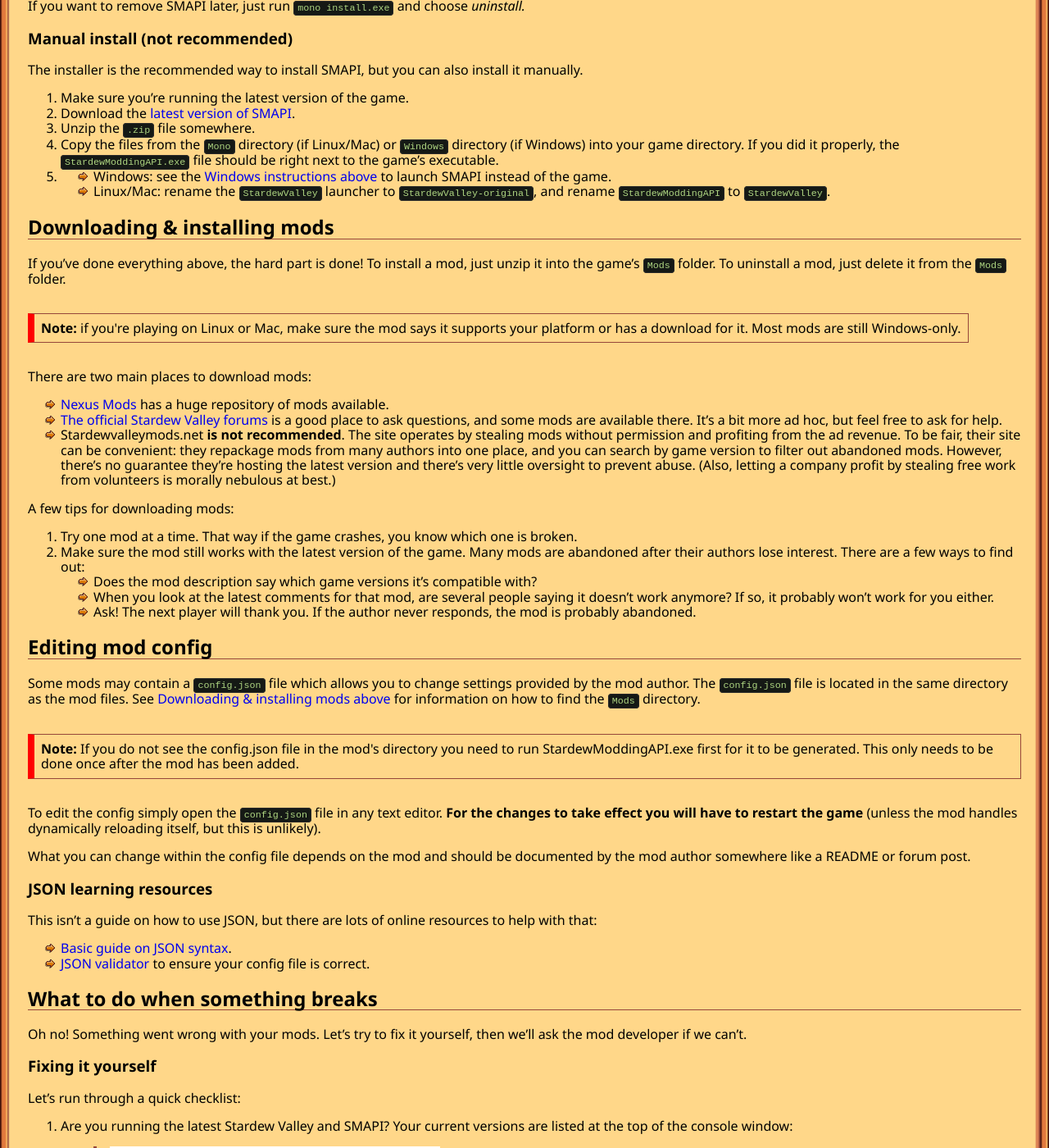
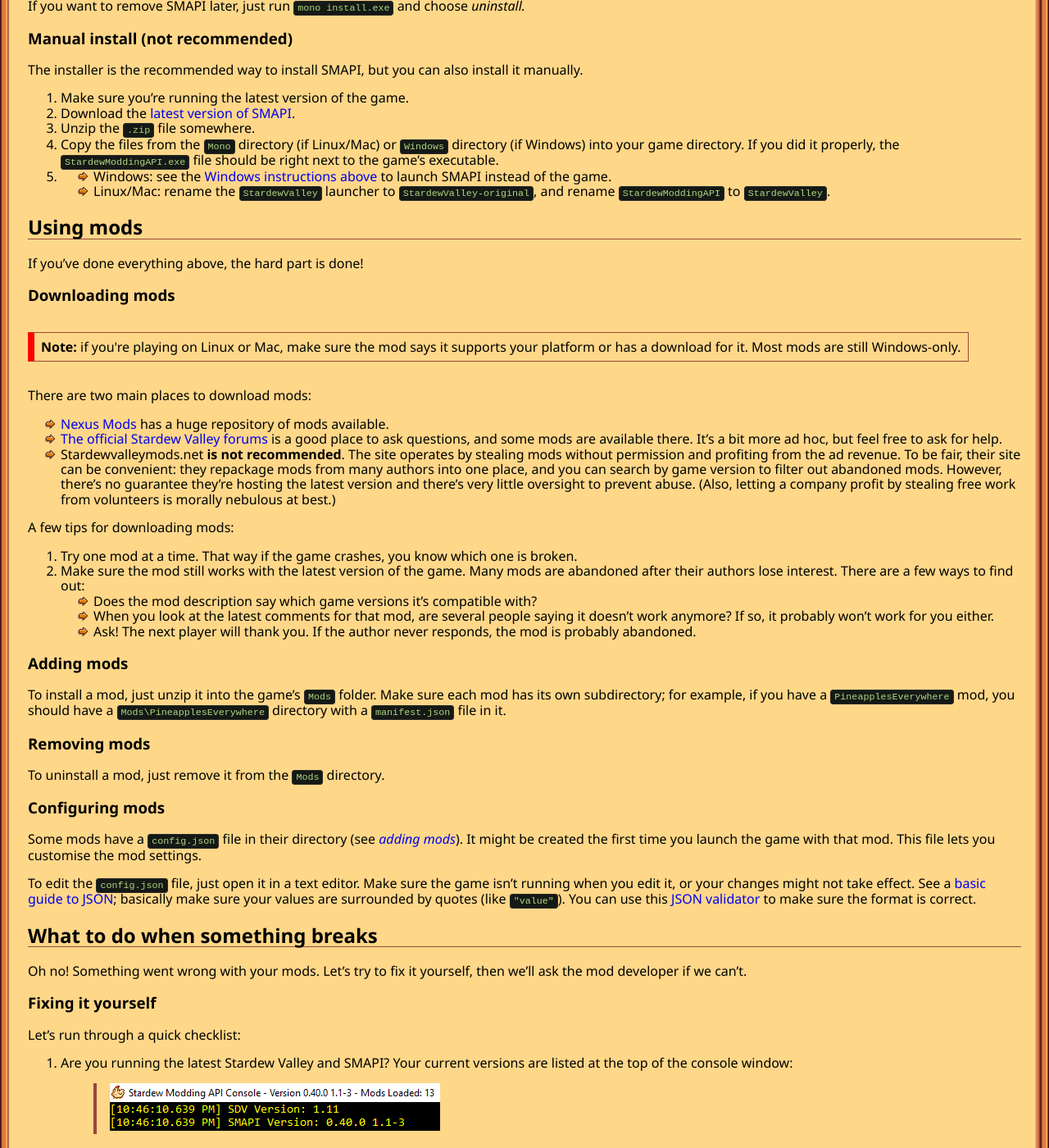
Before and after one commit to Pathoschild/canimod.github.io, a Jekyll site: the page built from guides/using-mods.md, in a window 1280 px wide and 1400 px high, scrolled down 1901 px. Shown: the whole window at 82% size. Built offline with Jekyll 4.4.1, drawn with Linux system fonts in a browser that asks for light colours; nearby versions of some CDN libraries.

Commit message:
combine 'using mod' sections, rewrite a bit

```diff
--- a/guides/using-mods.md
+++ b/guides/using-mods.md
@@ -100,9 +100,10 @@
    * Linux/Mac: rename the `StardewValley` launcher to `StardewValley-original`, and rename
      `StardewModdingAPI` to `StardewValley`.
 
-## Downloading & installing mods
-If you've done everything above, the hard part is done! To install a mod, just unzip it into the
-game's `Mods` folder. To uninstall a mod, just delete it from the `Mods` folder.
+## Using mods
+If you've done everything above, the hard part is done!
+
+### Downloading mods
 
 <p class="warning">
 <strong>Note:</strong> if you're playing on Linux or Mac, make sure the mod says it supports your
@@ -133,23 +134,23 @@
    * Ask! The next player will thank you. If the author never responds, the mod is probably
      abandoned.
 
-## Editing mod config
-Some mods may contain a `config.json` file which allows you to change settings provided by the mod author.
-The `config.json` file is located in the same directory as the mod files. See [Downloading & installing mods above](#downloading--installing-mods) for information on how to find the `Mods` directory.
+### Adding mods
+To install a mod, just unzip it into the game's `Mods` folder. Make sure each mod has its own
+subdirectory; for example, if you have a `PineapplesEverywhere` mod, you should have a
+`Mods\PineapplesEverywhere` directory with a `manifest.json` file in it.
 
-<p class="warning">
-<strong>Note:</strong> If you do not see the config.json file in the mod's directory you need to run StardewModdingAPI.exe first for it to be generated. This only needs to be done once after the mod has been added.
-</p>
+### Removing mods
+To uninstall a mod, just remove it from the `Mods` directory.
 
-To edit the config simply open the `config.json` file in any text editor.
-**For the changes to take effect you will have to restart the game** (unless the mod handles dynamically reloading itself, but this is unlikely).
+### Configuring mods
+Some mods have a `config.json` file in their directory (see [_adding mods_](#adding-mods)). It
+might be created the first time you launch the game with that mod. This file lets you customise
+the mod settings.
 
-What you can change within the config file depends on the mod and should be documented by the mod author somewhere like a README or forum post.
-
-### JSON learning resources
-This isn't a guide on how to use JSON, but there are lots of online resources to help with that:
-* [Basic guide on JSON syntax](http://www.w3schools.com/js/js_json_syntax.asp).
-* [JSON validator](https://jsonformatter.curiousconcept.com/) to ensure your config file is correct.
+To edit the `config.json` file, just open it in a text editor. Make sure the game isn't running
+when you edit it, or your changes might not take effect. See a [basic guide to JSON](http://www.w3schools.com/js/js_json_syntax.asp);
+basically make sure your values are surrounded by quotes (like `"value"`). You can use this
+[JSON validator](https://jsonformatter.curiousconcept.com/) to make sure the format is correct.
 
 ## What to do when something breaks
 Oh no! Something went wrong with your mods. Let's try to fix it yourself, then we'll ask the mod
```
